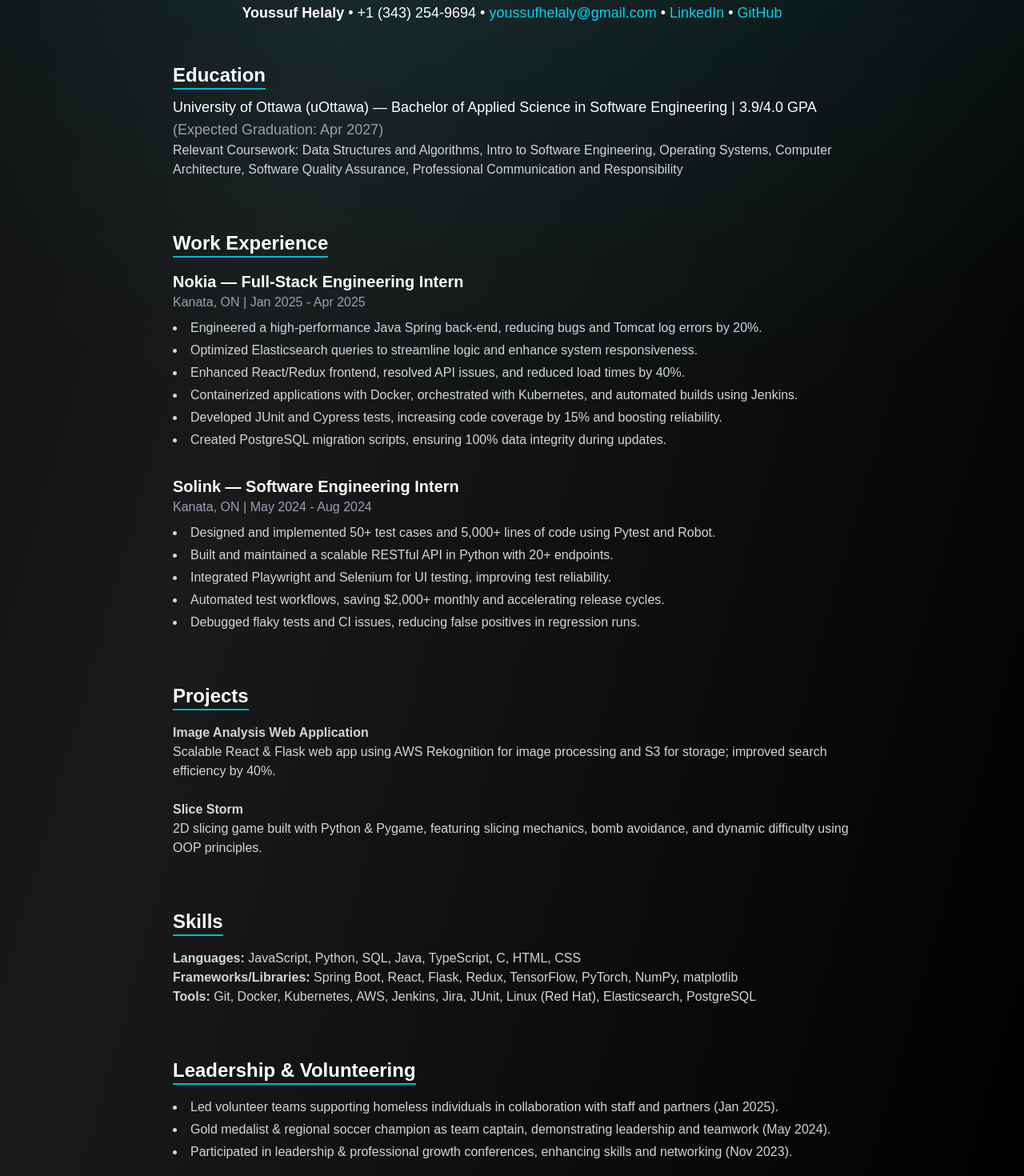
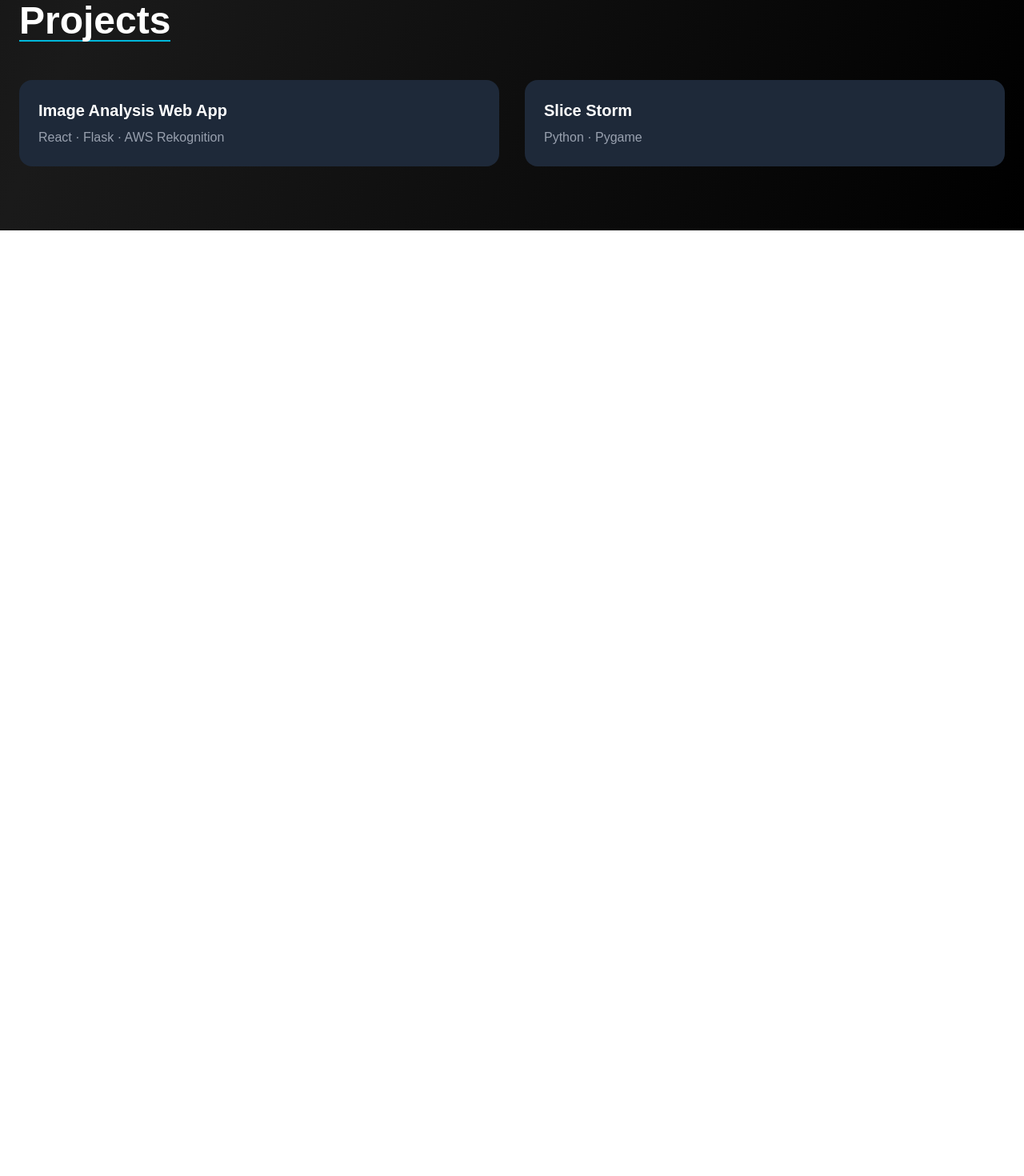
Before and after one commit to youssufhelaly/Website-Portfolio, a Next.js app: page / in a window 1280 px wide. Shown: the part 3000-4470 px from the top of the page at 80% size. After the commit the page ends 3288 px from the top, so only its background shows below. Built offline with nearby package versions, Linux system fonts and the light colour scheme.

Commit message:
projects

```diff
--- a/src/components/Projects.tsx
+++ b/src/components/Projects.tsx
@@ -1,159 +1,48 @@
-// src/components/Projects.tsx
 "use client"
 import { motion } from "framer-motion"
 
-const fadeInUp = { initial: { opacity: 0, y: 20 }, whileInView: { opacity: 1, y: 0 } }
+export default function Projects() {
+  const projects = [
+    {
+      name: "Image Analysis Web App",
+      tech: "React · Flask · AWS Rekognition",
+      link: "https://github.com/youssufhelaly/image-analysis",
+    },
+    {
+      name: "Slice Storm",
+      tech: "Python · Pygame",
+      link: "https://github.com/youssufhelaly/slice-storm",
+    },
+    // …add more here
+  ]
 
-export default function Projects() {
   return (
-    <section
-      id="Projects"
-      className="relative min-h-screen px-6 py-20 max-w-4xl mx-auto text-white overflow-hidden"
-    >
-      {/* Contact Header */}
-      <motion.div
-        {...fadeInUp}
-        transition={{ duration: 0.8 }}
-        className="text-center mb-12"
+    <section id="projects" className="relative px-6 py-20">
+      <motion.h2
+        initial={{ opacity: 0, y: 20 }}
+        whileInView={{ opacity: 1, y: 0 }}
+        viewport={{ once: true }}
+        className="text-4xl md:text-5xl font-semibold mb-12 text-white border-b-2 border-cyan-500 inline-block"
       >
-        <p className="text-lg">
-          <span className="font-semibold">Youssuf Helaly</span> &bull; +1 (343) 254-9694 &bull;{' '}
-          <a href="mailto:youssufhelaly@gmail.com" className="text-cyan-400 hover:underline">
-            youssufhelaly@gmail.com
-          </a> &bull;{' '}
-          <a
-            href="https://linkedin.com/in/youssuf-helaly-644957295"
+        Projects
+      </motion.h2>
+      <div className="grid md:grid-cols-2 gap-8">
+        {projects.map(({ name, tech, link }) => (
+          <motion.a
+            key={name}
+            href={link}
             target="_blank"
             rel="noopener noreferrer"
-            className="text-cyan-400 hover:underline"
+            initial={{ opacity: 0, y: 20 }}
+            whileInView={{ opacity: 1, y: 0 }}
+            viewport={{ once: true }}
+            className="p-6 bg-gray-800 rounded-2xl hover:scale-[1.02] transition"
           >
-            LinkedIn
-          </a> &bull;{' '}
-          <a
-            href="https://github.com/youssufhelaly"
-            target="_blank"
-            rel="noopener noreferrer"
-            className="text-cyan-400 hover:underline"
-          >
-            GitHub
-          </a>
-        </p>
-      </motion.div>
-
-      <motion.div
-        {...fadeInUp}
-        transition={{ delay: 0.2, duration: 0.8 }}
-        className="space-y-16"
-      >
-        {/* Education */}
-        <div>
-          <h3 className="text-2xl font-semibold mb-2 border-b-2 border-cyan-500 inline-block">
-            Education
-          </h3>
-          <p className="text-lg">
-            University of Ottawa (uOttawa) — Bachelor of Applied Science in Software Engineering | 3.9/4.0 GPA
-            <span className="text-gray-400"> (Expected Graduation: Apr 2027)</span>
-          </p>
-          <p className="text-gray-300">
-            Relevant Coursework: Data Structures and Algorithms, Intro to Software Engineering, Operating Systems,
-            Computer Architecture, Software Quality Assurance, Professional Communication and Responsibility
-          </p>
-        </div>
-
-        {/* Work Experience */}
-        <div>
-          <h3 className="text-2xl font-semibold mb-4 border-b-2 border-cyan-500 inline-block">
-            Work Experience
-          </h3>
-          <div className="space-y-8">
-            <div>
-              <h4 className="text-xl font-semibold">Nokia — Full-Stack Engineering Intern</h4>
-              <p className="text-gray-400 mb-2">Kanata, ON | Jan 2025 - Apr 2025</p>
-              <ul className="list-disc list-inside text-gray-300 space-y-1">
-                <li>Engineered a high-performance Java Spring back-end, reducing bugs and Tomcat log errors by 20%.</li>
-                <li>Optimized Elasticsearch queries to streamline logic and enhance system responsiveness.</li>
-                <li>Enhanced React/Redux frontend, resolved API issues, and reduced load times by 40%.</li>
-                <li>Containerized applications with Docker, orchestrated with Kubernetes, and automated builds using Jenkins.</li>
-                <li>Developed JUnit and Cypress tests, increasing code coverage by 15% and boosting reliability.</li>
-                <li>Created PostgreSQL migration scripts, ensuring 100% data integrity during updates.</li>
-              </ul>
-            </div>
-            <div>
-              <h4 className="text-xl font-semibold">Solink — Software Engineering Intern</h4>
-              <p className="text-gray-400 mb-2">Kanata, ON | May 2024 - Aug 2024</p>
-              <ul className="list-disc list-inside text-gray-300 space-y-1">
-                <li>Designed and implemented 50+ test cases and 5,000+ lines of code using Pytest and Robot.</li>
-                <li>Built and maintained a scalable RESTful API in Python with 20+ endpoints.</li>
-                <li>Integrated Playwright and Selenium for UI testing, improving test reliability.</li>
-                <li>Automated test workflows, saving $2,000+ monthly and accelerating release cycles.</li>
-                <li>Debugged flaky tests and CI issues, reducing false positives in regression runs.</li>
-              </ul>
-            </div>
-          </div>
-        </div>
-
-        {/* Projects */}
-        <div>
-          <h3 className="text-2xl font-semibold mb-4 border-b-2 border-cyan-500 inline-block">
-            Projects
-          </h3>
-          <div className="space-y-6 text-gray-300">
-            <div>
-              <p className="font-semibold">Image Analysis Web Application</p>
-              <p>
-                Scalable React & Flask web app using AWS Rekognition for image processing and S3 for storage;
-                improved search efficiency by 40%.
-              </p>
-            </div>
-            <div>
-              <p className="font-semibold">Slice Storm</p>
-              <p>
-                2D slicing game built with Python & Pygame, featuring slicing mechanics, bomb avoidance, and
-                dynamic difficulty using OOP principles.
-              </p>
-            </div>
-          </div>
-        </div>
-
-        {/* Skills */}
-        <div>
-          <h3 className="text-2xl font-semibold mb-4 border-b-2 border-cyan-500 inline-block">
-            Skills
-          </h3>
-          <p className="text-gray-300">
-            <span className="font-semibold">Languages:</span> JavaScript, Python, SQL, Java, TypeScript, C, HTML, CSS
-          </p>
-          <p className="text-gray-300">
-            <span className="font-semibold">Frameworks/Libraries:</span> Spring Boot, React, Flask, Redux, TensorFlow,
-            PyTorch, NumPy, matplotlib
-          </p>
-          <p className="text-gray-300">
-            <span className="font-semibold">Tools:</span> Git, Docker, Kubernetes, AWS, Jenkins, Jira, JUnit,
-            Linux (Red Hat), Elasticsearch, PostgreSQL
-          </p>
-        </div>
-
-        {/* Leadership */}
-        <div>
-          <h3 className="text-2xl font-semibold mb-4 border-b-2 border-cyan-500 inline-block">
-            Leadership & Volunteering
-          </h3>
-          <ul className="list-disc list-inside text-gray-300 space-y-1">
-            <li>
-              Led volunteer teams supporting homeless individuals in collaboration with staff and partners (Jan
-              2025).
-            </li>
-            <li>
-              Gold medalist & regional soccer champion as team captain, demonstrating leadership and
-              teamwork (May 2024).
-            </li>
-            <li>
-              Participated in leadership & professional growth conferences, enhancing skills and networking
-              (Nov 2023).
-            </li>
-          </ul>
-        </div>
-      </motion.div>
+            <h3 className="text-xl font-semibold text-white mb-2">{name}</h3>
+            <p className="text-gray-400">{tech}</p>
+          </motion.a>
+        ))}
+      </div>
     </section>
   )
 }
```
